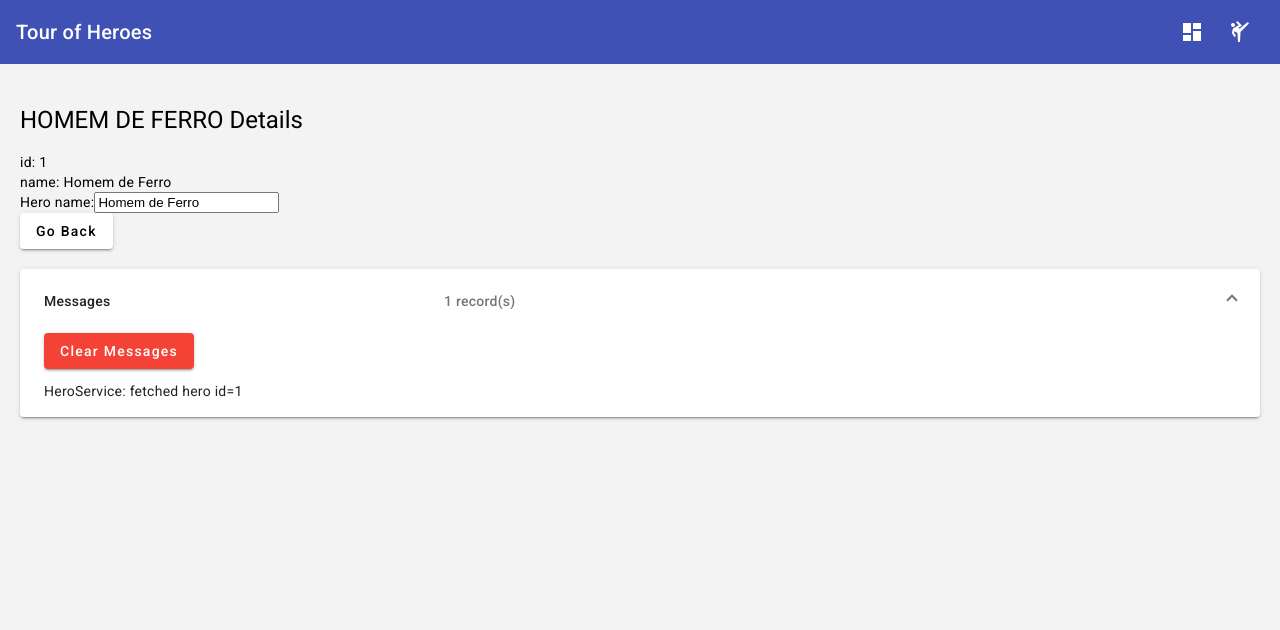
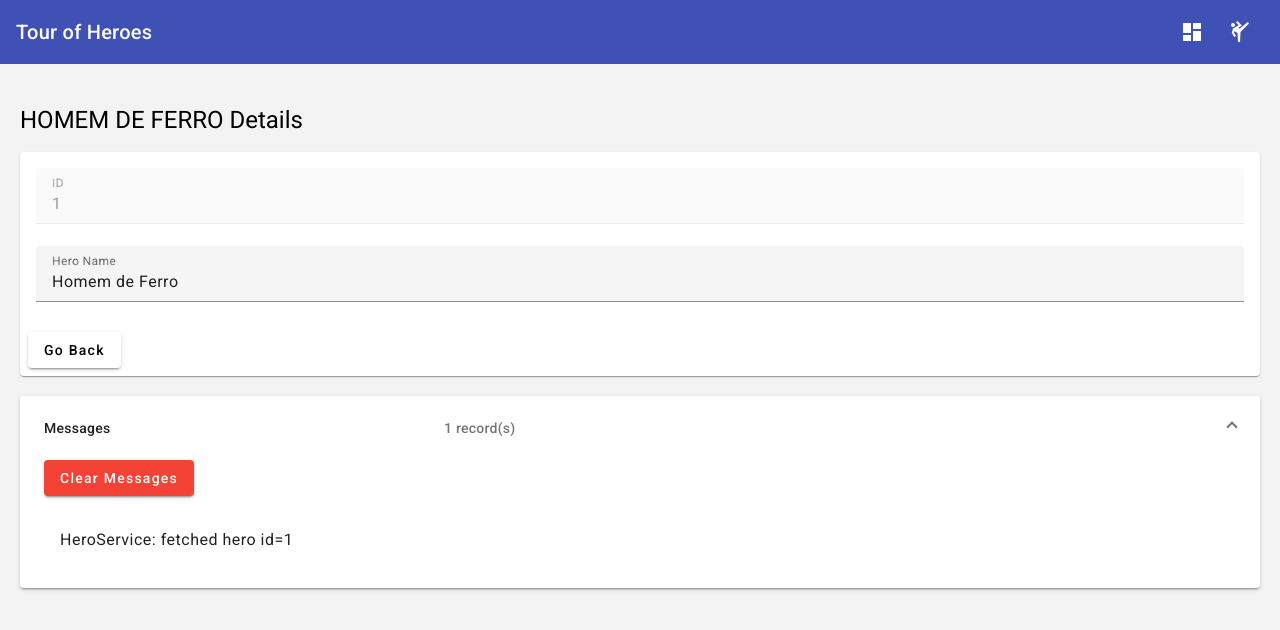
Before and after one commit to tiagoades/tourofheroes, an Angular app: page /heroes/1 in a window 1280 px wide. Shown: the top 630 px of the page. Built offline with nearby package versions, Linux system fonts and the light colour scheme.

Commit message:
MATERIAL MODULE

```diff
--- a/src/app/hero-detail/hero-detail.component.html
+++ b/src/app/hero-detail/hero-detail.component.html
@@ -1,13 +1,31 @@
 <div *ngIf="hero">
     <h1>{{ hero.name | uppercase }} Details</h1>
-    <div><span>id: </span>{{ hero.id }}</div>
-    <div><span>name: </span>{{ hero.name }}</div>
 
-    <div>
-      <label for="name">Hero name:</label>
-      <input id="name" [(ngModel)]="hero.name" placeholder="name" type="text"/>
-    </div>
+    <mat-card>
+      <mat-card-content fxLayout="column">
 
-  <button mat-raised-button (click)="goBack()">Go Back</button>
+        <mat-form-field>
+          <mat-label>ID</mat-label>
+          <input matInput disabled value="{{ hero.id }}" />
+        </mat-form-field>
+
+      <mat-form-field>
+        <mat-label>Hero Name</mat-label>
+        <input
+        id="name"
+        matInput
+        [(ngModel)]="hero.name"
+        placeholder="name"
+        type="text"
+        />
+      </mat-form-field>
+
+    </mat-card-content>
+
+      <mat-card-actions>
+        <button mat-raised-button (click)="goBack()">Go Back</button>
+      </mat-card-actions>
+
+    </mat-card>
 
   </div>
--- a/src/app/heroes/heroes.component.html
+++ b/src/app/heroes/heroes.component.html
@@ -1,10 +1,23 @@
 <h1>My Heroes</h1>
 
-<ul class="heroes">
-  <li
-    *ngFor="let hero of heroes"
-    routerLink="/heroes/{{ hero.id }}"
-    aria-hidden="true">
-    <span>{{ hero.id }}</span> {{hero.name}}
-  </li>
-</ul>
+<mat-table [dataSource]="heroes">
+  <!-- id -->
+  <ng-container matColumnDef="id">
+    <mat-header-cell *matHeaderCellDef> ID </mat-header-cell>
+    <mat-cell *matCellDef="let row"> {{ row.id }} </mat-cell>
+  </ng-container>
+
+  <!-- name -->
+  <ng-container matColumnDef="name">
+    <mat-header-cell *matHeaderCellDef> Name </mat-header-cell>
+    <mat-cell *matCellDef="let row"> {{ row.name }} </mat-cell>
+  </ng-container>
+
+  <!-- Header and Row Declarations -->
+  <mat-header-row *matHeaderRowDef="displayedColumns"></mat-header-row>
+  <mat-row
+  *matRowDef="let row; columns: displayedColumns"
+  routerLink="/heroes/{{ row.id }}"
+  [routerLink]="['/heroes', row.id]"
+  ></mat-row>
+</mat-table>
--- a/src/app/heroes/heroes.component.scss
+++ b/src/app/heroes/heroes.component.scss
@@ -1,5 +1,6 @@
-.heroes {
-
-  cursor: pointer;
-
+.mat-mdc-row:hover {
+  border-top: 1px solid transparent;
+  border-bottom: 1px solid transparent;
+  border-color: currentColor;
+  background: whitesmoke;
 }
--- a/src/app/heroes/heroes.component.ts
+++ b/src/app/heroes/heroes.component.ts
@@ -8,7 +8,7 @@
   styleUrls: ['./heroes.component.scss']
 })
 export class HeroesComponent implements OnInit{
-
+  displayedColumns: string[] = ['id', 'name'];
   heroes: Hero[] = [];
 
   constructor(private heroService: HeroService) {}
--- /dev/null
+++ b/src/app/material/material.module.ts
@@ -0,0 +1,28 @@
+import { NgModule } from '@angular/core';
+import {MatToolbarModule} from '@angular/material/toolbar';
+import {MatButtonModule} from '@angular/material/button';
+import {MatExpansionModule} from '@angular/material/expansion';
+import {MatTooltipModule} from '@angular/material/tooltip';
+import {MatIconModule} from '@angular/material/icon';
+import {MatCardModule} from '@angular/material/card';
+import {MatListModule} from '@angular/material/list';
+import {MatInputModule} from '@angular/material/input';
+import {MatTableModule} from '@angular/material/table';
+
+const MODULES = [
+  MatToolbarModule,
+  MatButtonModule,
+  MatExpansionModule,
+  MatTooltipModule,
+  MatIconModule,
+  MatCardModule,
+  MatListModule,
+  MatInputModule,
+  MatTableModule
+];
+
+@NgModule({
+  imports: [MODULES],
+  exports: [MODULES],
+})
+export class MaterialModule { }
--- a/src/app/messages/messages.component.html
+++ b/src/app/messages/messages.component.html
@@ -9,8 +9,13 @@
         <p>
           <button color="warn" mat-raised-button (click)="messageService.clear()">Clear Messages</button>
         </p>
-        <div *ngFor="let message of messageService.getMessages()">
-        {{ message }}
-       </div>
+
+        <mat-list>
+          <mat-list-item *ngFor="let message of messageService.getMessages()">
+            {{ message }}
+          </mat-list-item>
+        </mat-list>
+
+
     </mat-expansion-panel>
   </mat-accordion>
```
Also changed, not shown: src/app/app.module.ts (+3 -14 lines).
